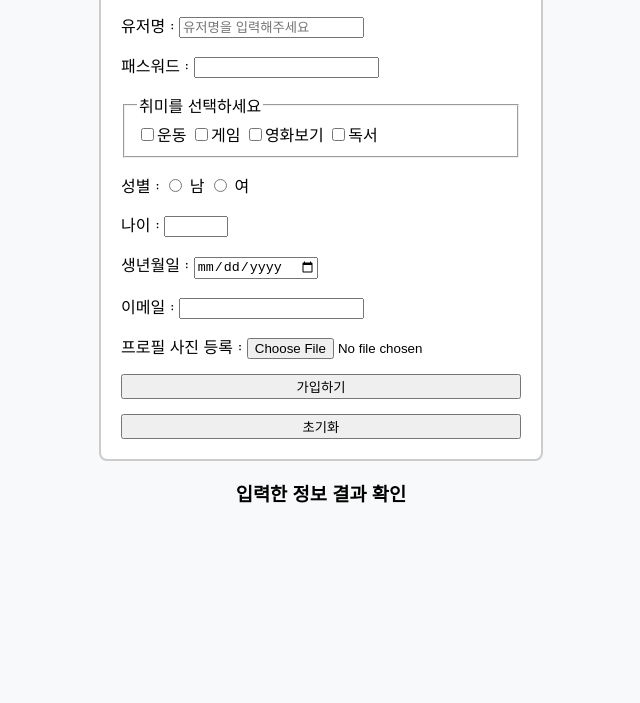
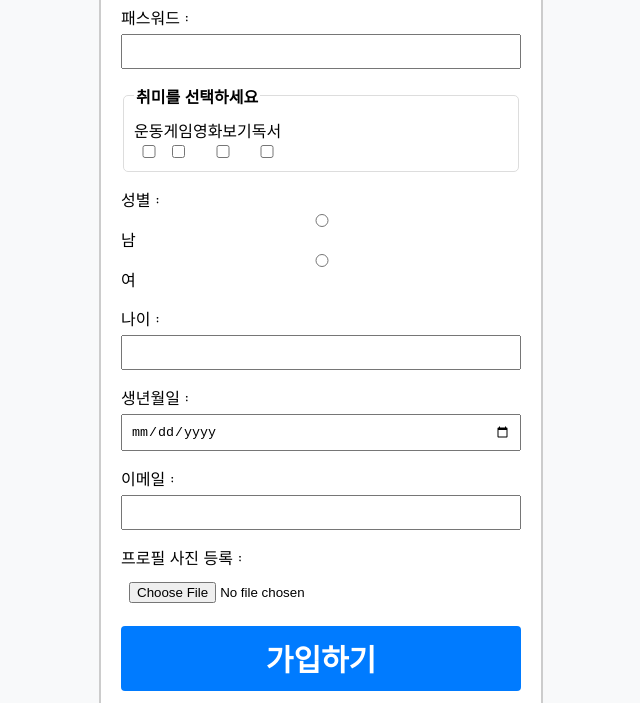
Before and after one commit to lsy3709/HTML_WORK_Busanit501, a plain HTML site: page 250514/join-ex.html in a window 1280 px wide. Shown: the part 226-929 px from the top of the page, without its empty margins (319-959 px from the left). Before the commit the page ends 880 px from the top, so only its background shows below. Drawn offline with Linux system fonts and the light colour scheme; a web font is replaced by a local one.

Commit message:
3교시, 자바스크립트 작업, 입력된 내용 화면에 출력해보기 연습1

```diff
--- a/250514/css/style.css
+++ b/250514/css/style.css
@@ -9,7 +9,7 @@ body {
 
     /* 회원 가입 폼을 화면의 정중앙에 배치, flex 이용 */
     /* 화면 전체 높이  */
-    height: 100vh;
+    /* height: 100vh; */
     display: flex;
     flex-direction: column;
     /* 가로로 가운데 */
@@ -39,3 +39,55 @@ form {
     /* 요소들의 가로 세로 간격 */
     gap: 15px;
 }
+
+
+fieldset {
+    display: flex;
+    /* flex-direction: column; */
+}
+
+label {
+    display: flex;
+    flex-direction: column;
+}
+
+fieldset {
+    border: 1px solid #ddd;
+    padding: 10px;
+    border-radius: 5px;
+}
+
+legend {
+    font-weight: bold;
+}
+
+/* 모든 입력 요소들에 통일된 스타일 적용 */
+input[type="text"],
+input[type="password"],
+input[type="number"],
+input[type="date"],
+input[type="email"],
+input[type="file"] {
+    width: 95%;
+    padding: 8px;
+    margin-top: 5px;
+}
+
+button {
+    font-family: "Nanum Pen Script";
+    font-weight: bold;
+    font-size: 30px;
+    padding: 10px 20px;
+    background-color: #007bff;
+    color: white;
+    border: none;
+    border-radius: 4px;
+    cursor: pointer;
+}
+
+#result {
+    margin-top: 30px;
+    padding: 20px;
+    background: #e9ecef;
+    border-radius: 6px;
+}
--- a/250514/join-ex.html
+++ b/250514/join-ex.html
@@ -15,7 +15,7 @@
         <!-- 회원 가입 입력 폼 시작 -->
         <!-- form 태그는 무언가 입력창들의 모음집, 그룹화,
      클라이언트(앞단)-> 서버 전달시 사용 -->
-        <form>
+        <form id="signupForm">
             <!-- 유저명, 텍스 입력창  -->
             <label>
                 유저명 : <input type="text" name="username" placeholder="유저명을 입력해주세요" required>
@@ -27,10 +27,10 @@
             <!-- 체크박스 이용해서, 그룹: 취미 선택 -->
             <fieldset>
                 <legend>취미를 선택하세요</legend>
-                <label><input type="checkbox" name="hobby" value="운동">운동</label>
-                <label><input type="checkbox" name="hobby" value="게임">게임</label>
-                <label><input type="checkbox" name="hobby" value="영화보기">영화보기</label>
-                <label><input type="checkbox" name="hobby" value="독서">독서</label>
+                <label>운동 <input type="checkbox" name="hobby" value="운동"></label>
+                <label>게임 <input type="checkbox" name="hobby" value="게임"></label>
+                <label>영화보기<input type="checkbox" name="hobby" value="영화보기"></label>
+                <label>독서<input type="checkbox" name="hobby" value="독서"></label>
             </fieldset>
 
             <!-- 라디오 버튼 : 성별 선택 -->
--- a/250514/js/style.js
+++ b/250514/js/style.js
@@ -0,0 +1,28 @@
+document.getElementById('signupForm').addEventListener('submit', function (e) {
+    //e : event , 웹 브라우저에서 제공해주는 기능 도구. 객체
+    e.preventDefault(); // 기본 제출 동작(서버제출) 막기 ( 페이지 리로드 방지)
+
+    // FormData 클래스, 클래스는  변수, 상수, 기능(함수)들의 모음집
+    // new FormData() : 클래스를 이용 할려면,
+    // 시동을 걸어야함.  같은 표현
+    // 초기화를 함. 프로그래밍적으로 의미
+    // 생성자를 호출한다고 함, 최종, 이렇게 표현을 하게 됨.
+    // this : 자기 자신 = document.getElementById('signupForm') 가리킴
+    // formData 상수에는, 결론, 여러 기능이 들어 있다.
+    const formData = new FormData(this); // 폼 데이터 수집
+
+    // const 상수명 = 값 :  값을 변경이 불가능함.
+    // let 변수명 = 값,   : 값을 변경이 가능함.
+    let output = "" // 결과의 내용을 담을 변수, 초기에는 빈 문자열 초기화.
+
+    // 단일 입력 필드 처리.
+    // 유저명 부터 표기 해보기.
+    // output = output + "내용"
+    // output += "내용" ,  같은 의미
+    // x = 1
+    // x = x + 1 <=> x += 1
+
+    // 백틱 `, `문자열을 표기함`
+    output += `출력되는 유저명 : ${formData.get('username')}`
+
+})
```
